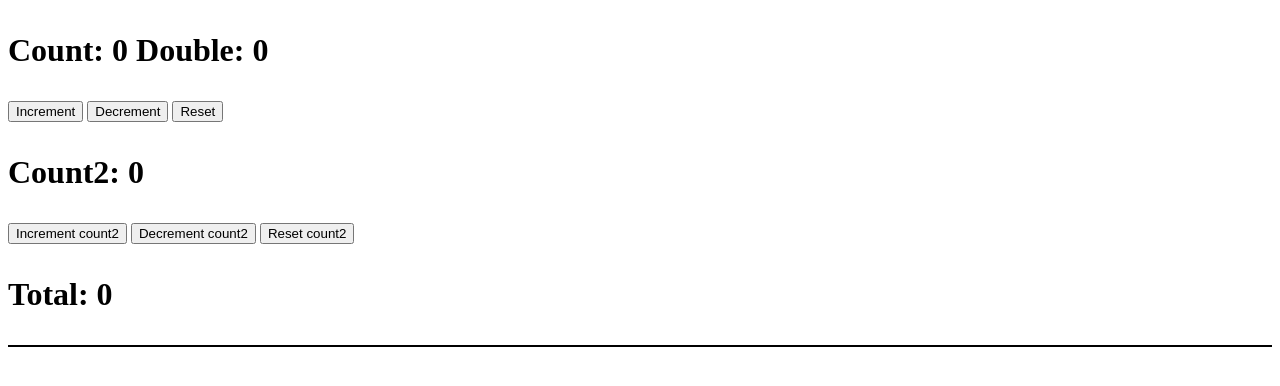
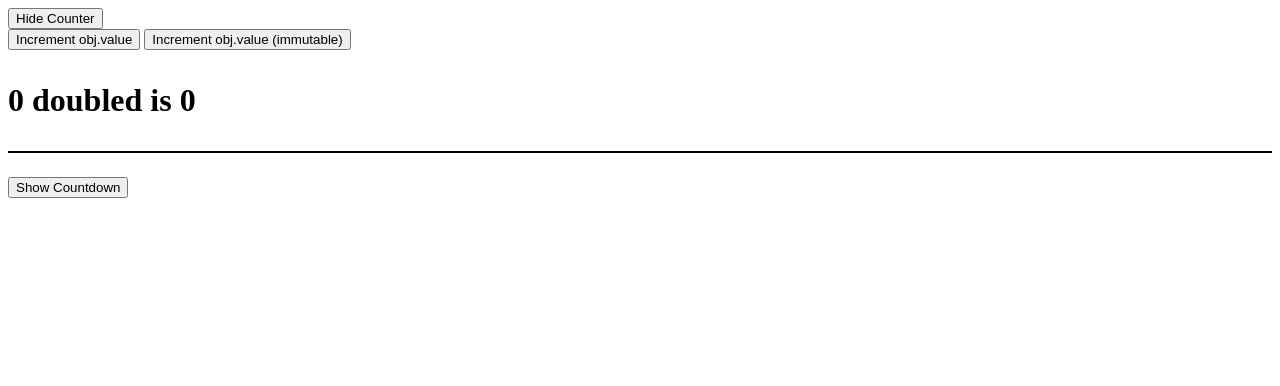
Before and after one commit to toddLiao469469/30days-for-svelte5, a SvelteKit app: page /day05 in a window 1280 px wide. Shown: the top 386 px of the page. Built offline with nearby package versions, Linux system fonts and the light colour scheme.

Commit message:
feat: modify day05

```diff
--- a/package.json
+++ b/package.json
@@ -25,7 +25,7 @@
 		"prettier": "^3.1.1",
 		"prettier-plugin-svelte": "^3.1.2",
 		"sass-embedded": "^1.78.0",
-		"svelte": "^5.0.0-next.1",
+		"svelte": "^5.0.0-next.253",
 		"svelte-check": "^3.6.0",
 		"typescript": "^5.0.0",
 		"typescript-eslint": "^8.0.0",
--- a/src/routes/day05/+page.svelte
+++ b/src/routes/day05/+page.svelte
@@ -1,86 +1,38 @@
 <script lang="ts">
-	let count = $state(0);
-	let count2 = $state(0);
+	import Countdown from './Countdown.svelte';
+	import Counter from './Counter.svelte';
 
-	let double = $derived(count * 2);
-	let total = $derived(count + count2);
-
-	$effect(() => {
-		console.log(`[Effect 1] Count: ${count} , Double: ${double}`);
-	});
-
-	$effect(() => {
-		console.log(`[Effect 2] Count2: ${count2}`);
-	});
-
-	$effect(() => {
-		console.log(`[Effect 3] Total: ${total}`);
-	});
+	let showCounter = $state(true);
+	let showCountdown = $state(false);
 </script>
 
-<p class="content">
-	Count: {count}
-	Double: {double}
-</p>
-
-<button
-	onclick={() => {
-		count += 1;
-	}}>Increment</button
->
-<button
-	onclick={() => {
-		count -= 1;
-	}}>Decrement</button
->
-<button
-	onclick={() => {
-		count = 0;
-	}}
->
-	Reset
-</button>
-
-<p class="content">
-	Count2: {count2}
-</p>
-<button
-	onclick={() => {
-		count2 += 1;
-	}}
->
-	Increment count2
-</button>
-<button
-	onclick={() => {
-		count2 -= 1;
-	}}
->
-	Decrement count2
-</button>
-
-<button
-	onclick={() => {
-		count2 = 0;
-	}}
->
-	Reset count2
-</button>
-
-<p class="content">
-	Total: {total}
-</p>
+<div>
+	<button
+		onclick={() => {
+			showCounter = !showCounter;
+		}}
+	>
+		{showCounter ? 'Hide' : 'Show'} Counter
+	</button>
+</div>
+{#if showCounter}
+	<Counter></Counter>
+{/if}
 
 <div class="divider"></div>
+
+<div>
+	<button onclick={() => (showCountdown = !showCountdown)}>
+		{showCountdown ? 'Hide' : 'Show'} Countdown
+	</button>
+</div>
+{#if showCountdown}
+	<Countdown />
+{/if}
 
 <style>
 	.divider {
 		border: 1px solid #000;
 		margin: 24px 0;
 	}
-
-	.content {
-		font-size: 2rem;
-		font-weight: 600;
-	}
 </style>
--- /dev/null
+++ b/src/routes/day05/Countdown.svelte
@@ -0,0 +1,17 @@
+<script lang="ts">
+	let count = $state(0);
+
+	$effect(() => {
+		console.log('Starting interval');
+		const id = setInterval(() => {
+			count += 1;
+		}, 1000);
+
+		return () => {
+			console.log('Clearing interval');
+			clearInterval(id);
+		};
+	});
+</script>
+
+{count}
--- /dev/null
+++ b/src/routes/day05/Counter.svelte
@@ -0,0 +1,64 @@
+<script lang="ts">
+	let obj = $state({ value: 0 });
+
+	let derivedObj = $derived({ value: obj.value * 2 });
+	let p: HTMLParagraphElement | null = $state(null);
+
+	$effect.pre(() => {
+		console.log(
+			'\x1b[36m%s\x1b[0m',
+			`[Pre Effect]\n`,
+			`p.innerText: ${p?.innerText} \n obj.value: ${obj.value}`
+		);
+		return () => {
+			console.log(
+				'\x1b[36m%s\x1b[0m',
+				`[Pre Effect Cleanup]\n`,
+				`p.innerText: ${p?.innerText} \n obj.value: ${obj.value}`
+			);
+		};
+	});
+
+	$effect(() => {
+		console.log(
+			'\x1b[32m%s\x1b[0m',
+			`[Effect 1]\n`,
+			`p.innerText: ${p?.innerText} \n obj.value: ${obj.value}`
+		);
+		return () => {
+			console.log(
+				'\x1b[32m%s\x1b[0m',
+				`[Effect 1 Cleanup]\n`,
+				`p.innerText: ${p?.innerText} \n obj.value: ${obj.value}`
+			);
+		};
+	});
+
+	$effect(() => {
+		console.log(`[Effect 2] obj: ${obj}`);
+	});
+
+	$effect(() => {
+		console.log(`[Effect 3] derivedObj: ${derivedObj}`);
+	});
+</script>
+
+<button onclick={() => (obj.value += 1)}> Increment obj.value </button>
+<button
+	onclick={() =>
+		(obj = {
+			...obj,
+			value: obj.value + 1
+		})}
+>
+	Increment obj.value (immutable)</button
+>
+
+<p class="content" bind:this={p}>{obj.value} doubled is {derivedObj.value}</p>
+
+<style>
+	.content {
+		font-size: 2rem;
+		font-weight: 600;
+	}
+</style>
```
Also changed, not shown: 1 other file (tests, documents, lock files or other folders).
